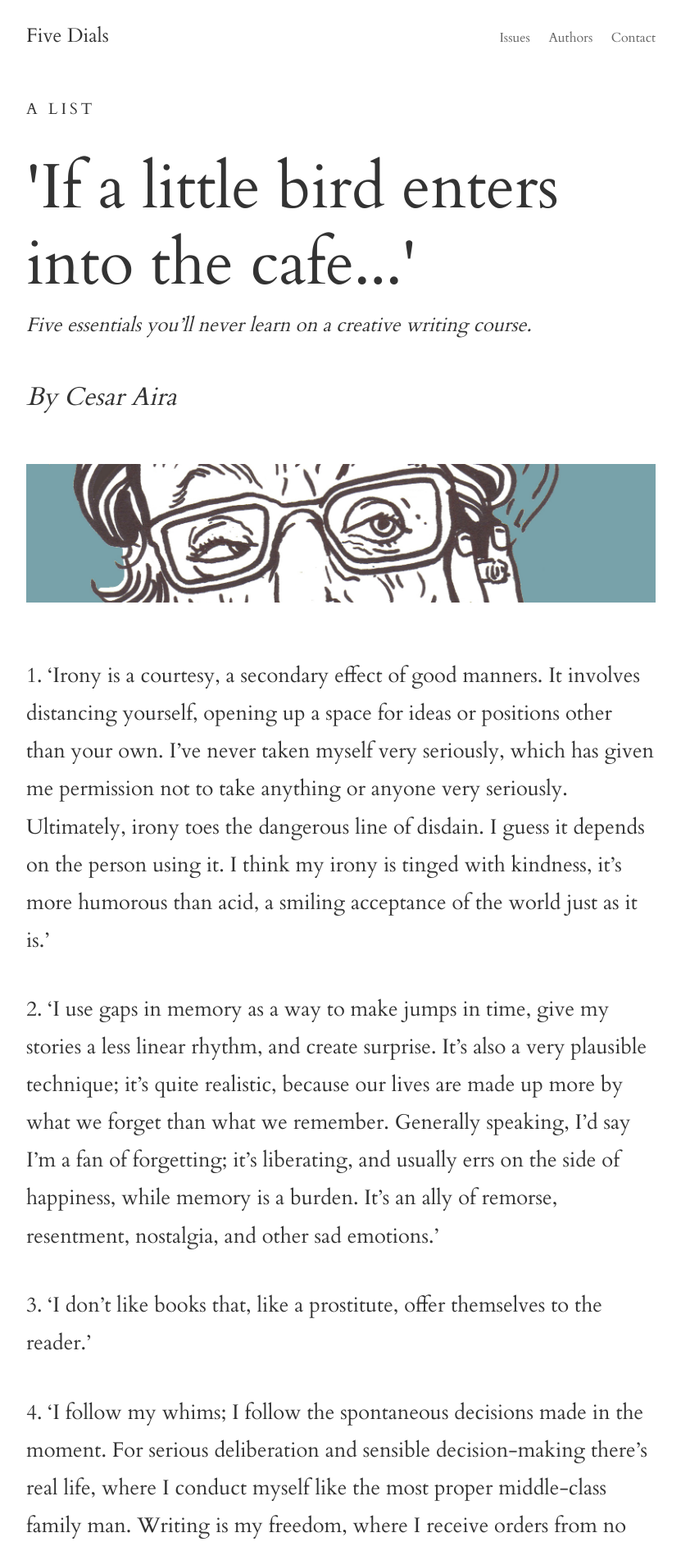
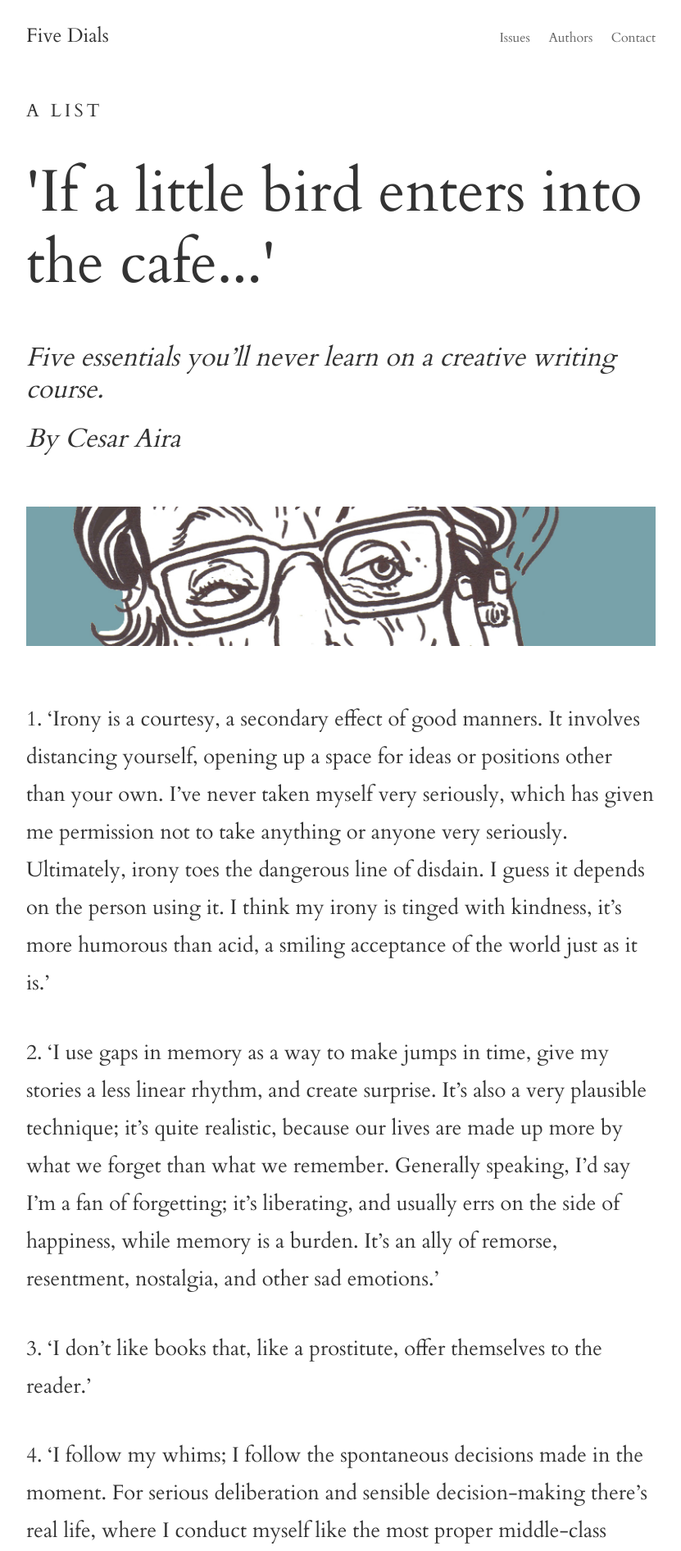
Before and after one commit to esmooov/fd, a Jekyll site: the page built from _posts/2014-08-04-little-bird.md, in a window 1280 px wide. Shown: the top 1892 px of the page at 82% size, without its empty margins (224-1055 px from the left). Built offline with Jekyll 4.4.1, drawn with Linux system fonts in a browser that asks for light colours; nearby versions of some CDN libraries.

Commit message:
Fixed font sizings

```diff
--- a/css/pixyll.css
+++ b/css/pixyll.css
@@ -105,7 +105,7 @@ body {
 }
 
 .post-link .post-title {
-  margin-top: 0;
+  margin-top: 0.5em;
   font-weight: 600;
   color: #333;
 }
@@ -249,21 +249,10 @@ h6,
   margin-bottom: 2em;
 }
 
-h1{
-    margin-bottom: 0.2em;
-}
-.h2{ margin-bottom: 1em; }
-
 p{
     margin-bottom:1.5em;
 }
 
-h3.author, h3.subtitle{
-    font-style:italic;
-    font-weight:100;
-    margin-top:-30px;
-    font-size:1.3em;
-}
 
 a.issue-link{
     color: hsl(0, 0%, 20%);
@@ -276,14 +265,34 @@ a.post-link{
     color: hsl(0, 0%, 20%);
 }
 
+h1{
+    margin-bottom: 0.2em;
+    font-size: 72px;
+    font-family: "Cardo", "PT Serif", Georgia, "Times New Roman", serif;
+    font-weight:300;
+}
+.h2{ margin-bottom: 1em; }
 h1.py2{
-    padding-bottom:0;
+    margin-bottom:20px;
+}
+h3.author, h3.subtitle{
+    font-style:italic;
+    font-weight:100;
+    margin-top:-30px;
+    font-size:32px;
+}
+h4{
+    font-size: 22px;
+    font-weight:normal;
+    text-transform:uppercase;
+    letter-spacing:4px;
+    font-family: "Cardo", "PT Serif", Georgia, "Times New Roman", serif;
 }
 h5.minititle{
-    font-size:1em;
+    font-size:32px;
     font-weight:100;
     font-style:italic;
-    margin-bottom:3.5em;
+    margin-bottom:52px;
 }
 
 .issue-header{
@@ -308,7 +317,7 @@ img.full-bleed{
 @media screen and (max-width: 48em) {
   .h1,
   h1 {
-    font-size: 2.827rem;
+      font-size:54px;
   }
 
   .h2,
@@ -318,12 +327,23 @@ img.full-bleed{
 
   .h3,
   h3 {
-    font-size: 1.413rem;
+      font-size: 24px;
   }
 
   .h4,
   h4 {
-    font-size: 1rem;
+      font-size:16px;
+  }
+
+  h3.author{
+    font-size:24px;
+  }
+
+  h5.minititle{
+      font-size: 24px;
+  }
+
+  p{
   }
 
   .site-header {
@@ -349,7 +369,6 @@ img.full-bleed{
 
   .h1,
   h1 {
-    font-size: 3.250rem;
   }
 
   .h2,
@@ -364,7 +383,6 @@ img.full-bleed{
 
   .h4,
   h4 {
-    font-size: 1.150rem;
   }
 
   .p,
@@ -398,9 +416,6 @@ img.full-bleed{
 @media screen and (min-width: 64em) {
   .h1,
   h1 {
-    font-size: 4.8rem;
-    font-family: "Cardo", "PT Serif", Georgia, "Times New Roman", serif;
-    font-weight:300;
   }
 
   .h2,
@@ -415,11 +430,6 @@ img.full-bleed{
 
   .h4,
   h4 {
-    font-size: 1.2rem;
-    font-weight:normal;
-    text-transform:uppercase;
-    letter-spacing:4px;
-    font-family: "Cardo", "PT Serif", Georgia, "Times New Roman", serif;
 
   }
 
```
